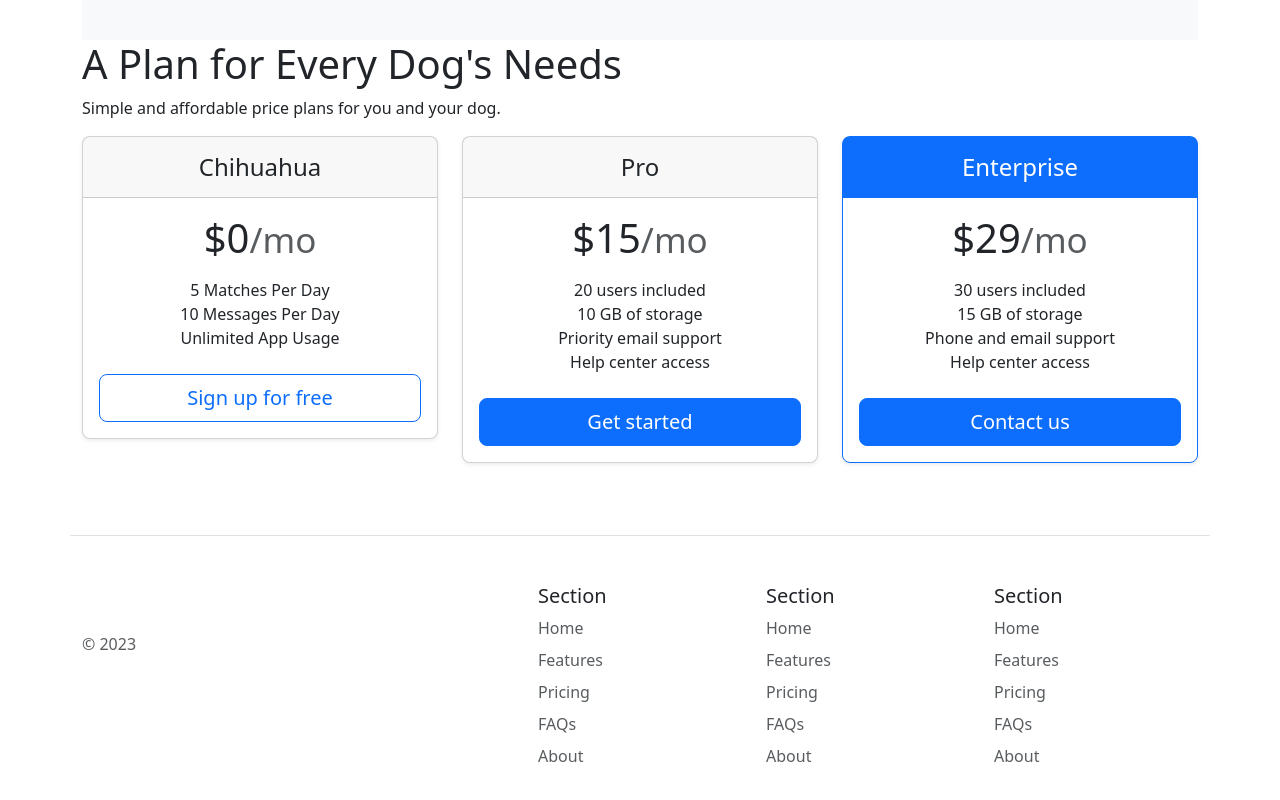
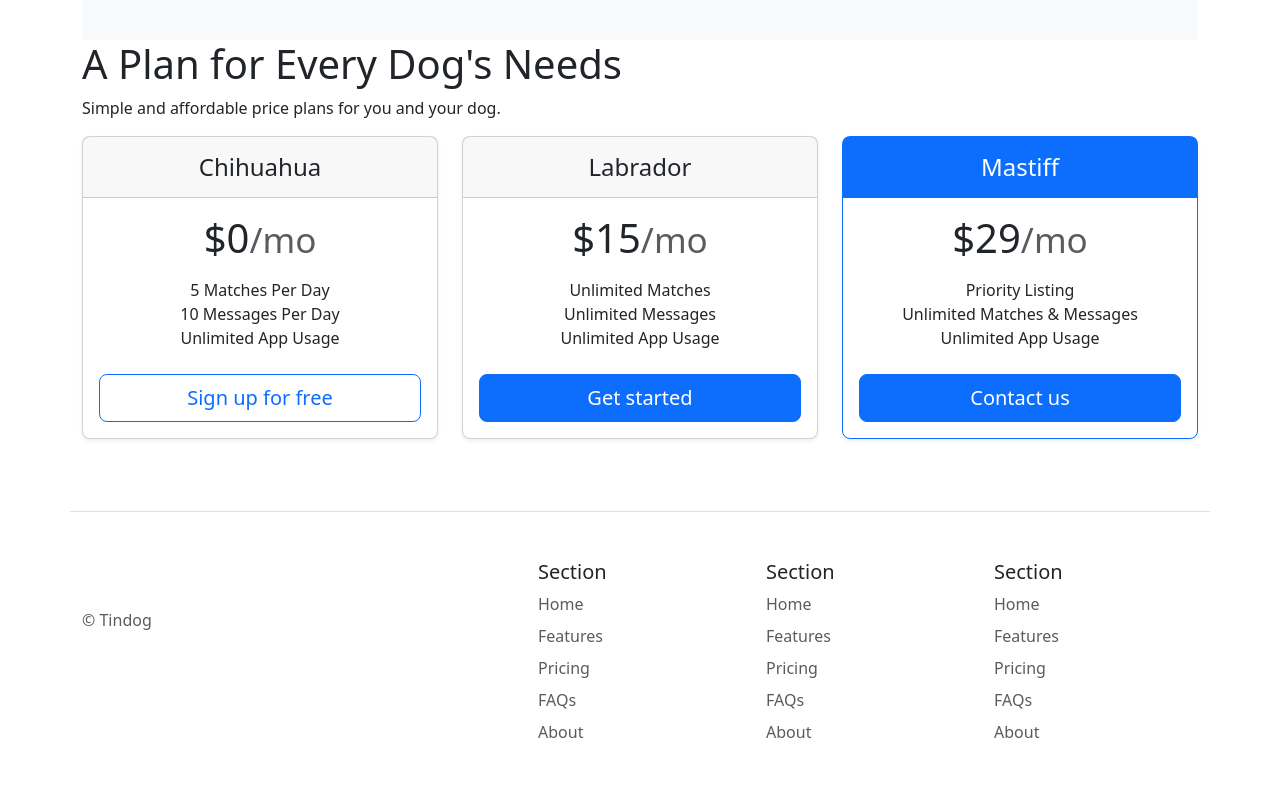
Before and after one commit to msrissaxox/TinDog-Project, a plain HTML site: page index.html in a window 1280 px wide. Shown: the part 1351-2151 px from the top of the page. Drawn offline with nearby package versions, Linux system fonts and the light colour scheme.

Commit message:
added changes to plan

```diff
--- a/index.html
+++ b/index.html
@@ -115,15 +115,14 @@
         <div class="col">
           <div class="card mb-4 rounded-3 shadow-sm">
             <div class="card-header py-3">
-              <h4 class="my-0 fw-normal">Pro</h4>
+              <h4 class="my-0 fw-normal">Labrador</h4>
             </div>
             <div class="card-body">
               <h1 class="card-title pricing-card-title">$15<small class="text-body-secondary fw-light">/mo</small></h1>
               <ul class="list-unstyled mt-3 mb-4">
-                <li>20 users included</li>
-                <li>10 GB of storage</li>
-                <li>Priority email support</li>
-                <li>Help center access</li>
+                <li>Unlimited Matches</li>
+                <li>Unlimited Messages</li>
+                <li>Unlimited App Usage</li>
               </ul>
               <button type="button" class="w-100 btn btn-lg btn-primary">Get started</button>
             </div>
@@ -132,15 +131,14 @@
         <div class="col">
           <div class="card mb-4 rounded-3 shadow-sm border-primary">
             <div class="card-header py-3 text-bg-primary border-primary">
-              <h4 class="my-0 fw-normal">Enterprise</h4>
+              <h4 class="my-0 fw-normal">Mastiff</h4>
             </div>
             <div class="card-body">
               <h1 class="card-title pricing-card-title">$29<small class="text-body-secondary fw-light">/mo</small></h1>
               <ul class="list-unstyled mt-3 mb-4">
-                <li>30 users included</li>
-                <li>15 GB of storage</li>
-                <li>Phone and email support</li>
-                <li>Help center access</li>
+                <li>Priority Listing</li>
+                <li>Unlimited Matches & Messages</li>
+                <li>Unlimited App Usage</li>
               </ul>
               <button type="button" class="w-100 btn btn-lg btn-primary">Contact us</button>
             </div>
@@ -161,7 +159,7 @@
         <a href="/" class="d-flex align-items-center mb-3 link-body-emphasis text-decoration-none">
           <svg class="bi me-2" width="40" height="32"><use xlink:href="#bootstrap"></use></svg>
         </a>
-        <p class="text-body-secondary">© 2023</p>
+        <p class="text-body-secondary">© Tindog</p>
       </div>
 
       <div class="col mb-3">
```
